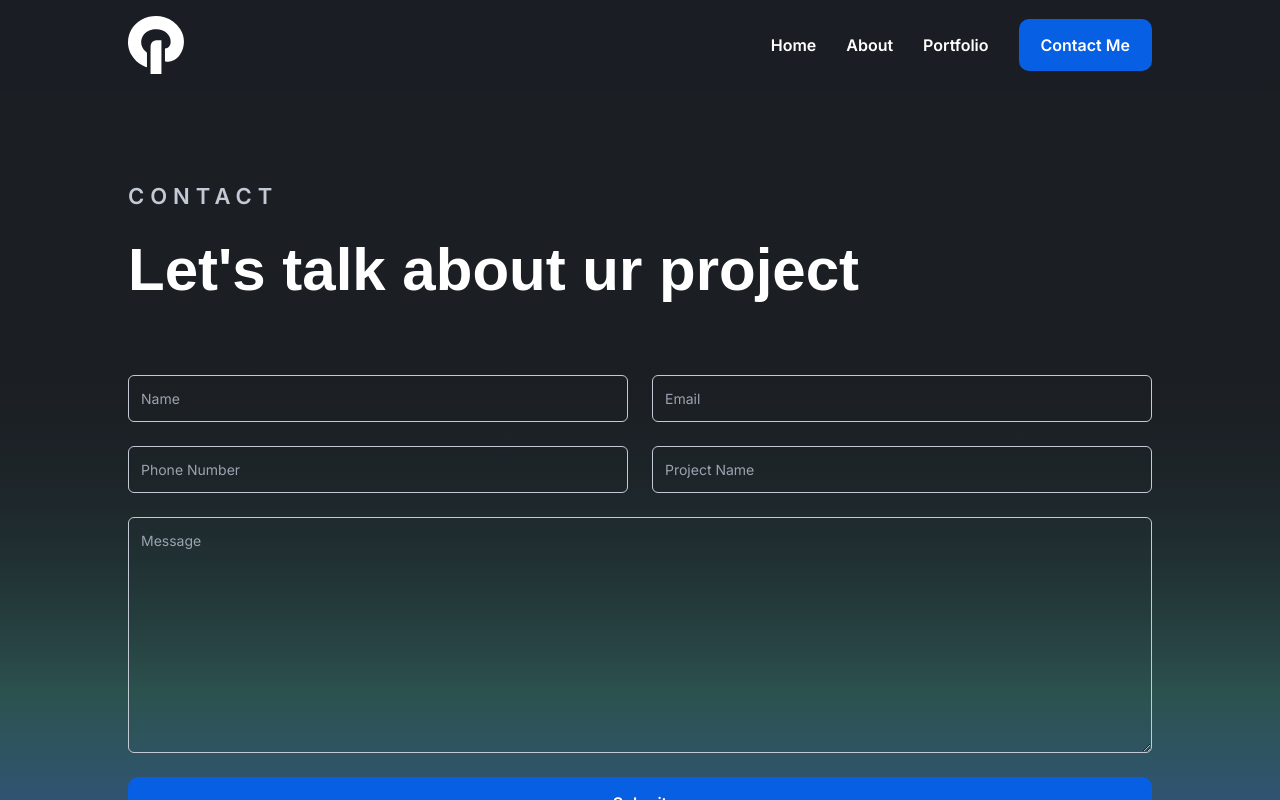
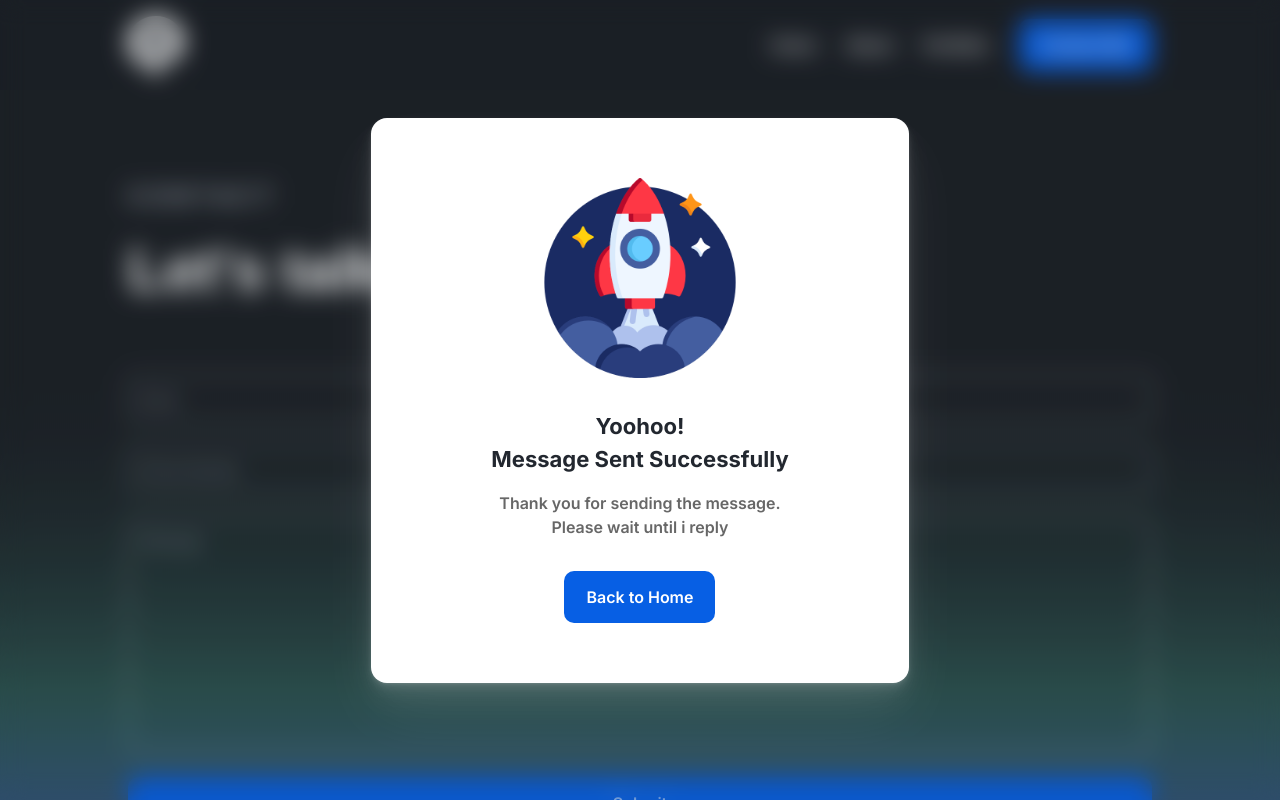
Before and after one commit to manggalang/Portofolio, a Next.js app: page /contact in a window 1280 px wide. Shown: the top 800 px of the page. Built offline with nearby package versions, Linux system fonts and the light colour scheme; no server answers.

Commit message:
style: make dialog on contact and not found page responsive

```diff
--- a/src/app/contact/page.tsx
+++ b/src/app/contact/page.tsx
@@ -12,7 +12,7 @@ export default function Contact() {
   const templateId = process.env.NEXT_PUBLIC_TEMPLATE_ID as string;
   const publicKey = process.env.NEXT_PUBLIC_KEY as string;
 
-  const [open, setOpen] = React.useState(false);
+  const [open, setOpen] = React.useState(true);
   const handleOpen = () => setOpen(!open);
 
   const sendEmail = (e: FormEvent<HTMLFormElement>) => {
@@ -109,7 +109,7 @@ export default function Contact() {
         className={
           !open
             ? "hidden"
-            : "backdrop-blur-md	bg-[#22272f20] fixed flex h-[100dvh] items-center justify-center p-[120px] top-2/4 -translate-y-2/4 w-screen z-50"
+            : "backdrop-blur-md	bg-[#22272f20] fixed flex h-[100dvh] items-center justify-center p-[24px] top-2/4 -translate-y-2/4 w-screen z-50 lg:p-[120px]"
         }
       >
         <div className={ContactStyle.dialog}>
@@ -118,17 +118,18 @@ export default function Contact() {
             alt="rocket icons"
             height={200}
             width={200}
+            className="h-[125px] w-[125px] sm:h-[200px] sm:w-[200px]"
           />
           <div>
-            <h4 className="font-bold text-center text-dark80 text-[22px]">
+            <h4 className="font-bold text-center text-dark80 text-[18px] sm:text-[22px]">
               Yoohoo!
               <br />
               Message Sent Successfully
             </h4>
-            <p className="font-semibold mt-[15px] text-center text-[#676767]">
+            <p className="font-semibold mt-[15px] text-center text-[#676767] text-[14px] sm:text-[16px]">
               Thank you for sending the message.
               <br />
-              Please wait I will reply
+              Please wait until i reply
             </p>
           </div>
 
--- a/src/app/globals.css
+++ b/src/app/globals.css
@@ -28,6 +28,21 @@ input:-webkit-autofill:active {
   font-family: "Space Grotesk Variable", sans-serif;
 }
 
+.not-found-page {
+  animation: glow 2s ease-in-out infinite alternate;
+}
+
+@keyframes glow {
+  from {
+    text-shadow: 0 0 1px #fff, 0 0 2px #fff, 0 0 0px #e6cb00, 0 0 2px #e6cb00,
+      0 0 4px #e6cb00, 0 0 8px #e6cb00, 0 0 16px #e6cb00;
+  }
+  to {
+    text-shadow: 0 0 4px #fff, 0 0 8px #f0de56, 0 0 2px #f0de56, 0 0 4px #f0de56,
+      0 0 8px #f0de56, 0 0 16px #f0de56, 0 0 32px #f0de56;
+  }
+}
+
 @media (min-width: 768px) {
   .container {
     padding: 0 48px;
--- a/src/app/not-found.tsx
+++ b/src/app/not-found.tsx
@@ -4,15 +4,14 @@ export default function NotFound() {
   return (
     <main>
       <div className="container flex flex-col items-center justify-center min-h-[100dvh]">
-        <div className="flex gap-[30px] items-end">
-          <h1 className="font-bold font-space-grotesk h-[130px] text-white text-[120px]">
+        <div className="flex flex-col gap-[30px] items-center sm:flex-row sm:items-end">
+          <h1 className="not-found-page font-bold font-space-grotesk h-[130px] text-white text-[120px]">
             404
           </h1>
-          <h2 className="font-semibold text-grey text-[20px]">
+          <p className="font-semibold text-center text-grey text-[16px] sm:text-left sm:text-[20px]">
             Error Not Found.
-            <br />
-            Could not find requested resource
-          </h2>
+            <br />I don&apos;t know, what were you looking for?
+          </p>
         </div>
         <Link
           href="/"
--- a/src/style/contact.module.css
+++ b/src/style/contact.module.css
@@ -45,7 +45,7 @@
   display: flex;
   flex-direction: column;
   gap: 32px;
-  padding: 60px 120px;
+  padding: 30px 24px;
 }
 
 @media screen and (min-width: 640px) {
@@ -56,6 +56,16 @@
   .main {
     background-attachment: fixed;
   }
+
+  .dialog {
+    padding: 30px 90px;
+  }
+}
+
+@media screen and (min-width: 1024px) {
+  .dialog {
+    padding: 60px 120px;
+  }
 }
 
 @media screen and (min-width: 1440px) {
```
